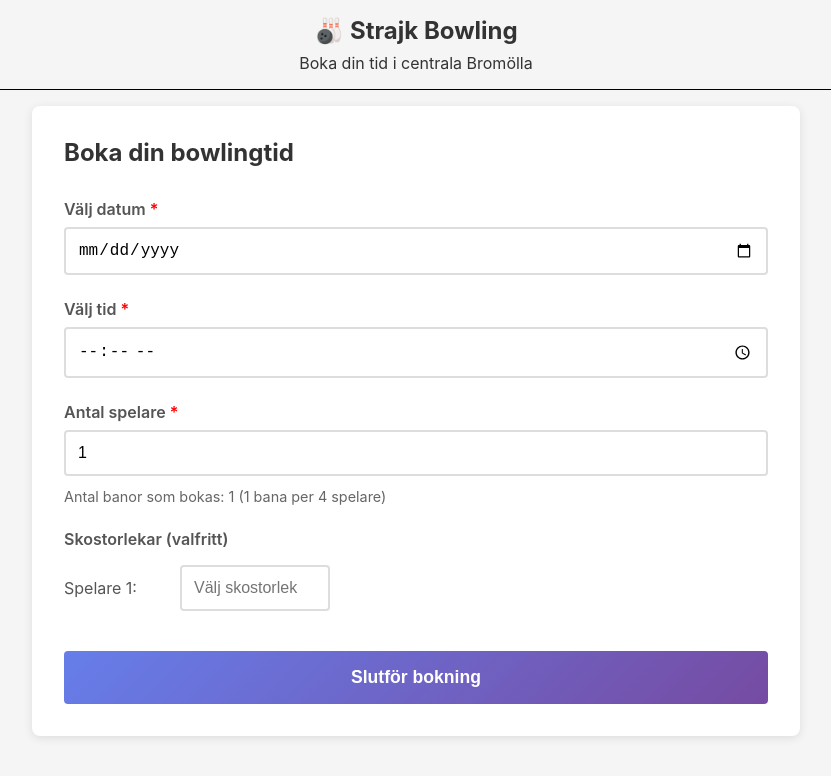
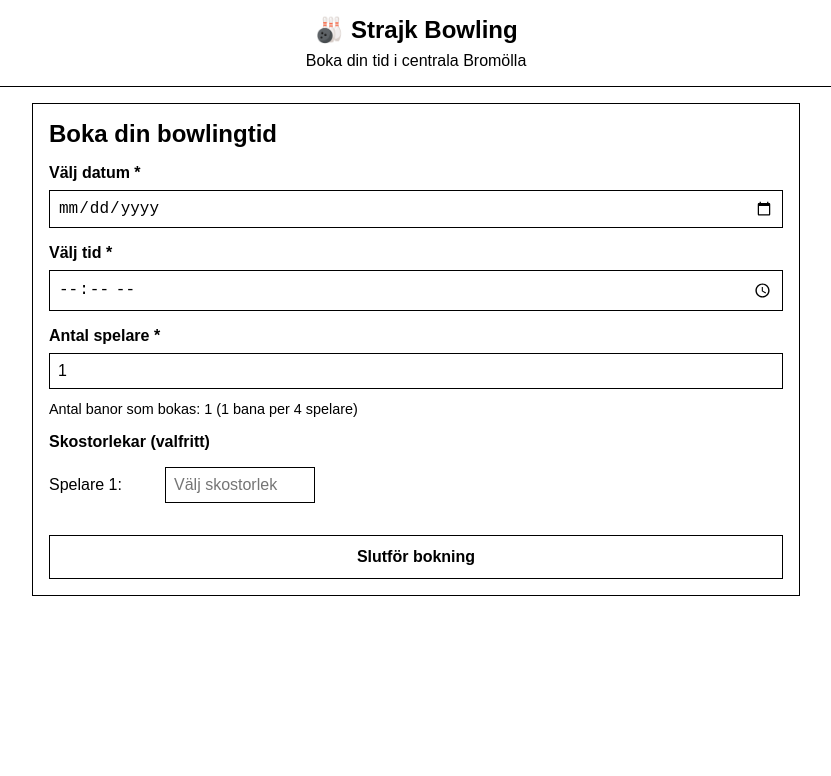
Before and after one commit to Axile24/Strajk-bowling-mountFuji, a React (Vite) app in the folder frontend/: page / in a window 1280 px wide. Shown: the top 776 px of the page, without its empty margins (224-1055 px from the left). Built offline with nearby package versions, Linux system fonts and the light colour scheme.

Commit message:
Uppdatera alla CSS-filer till basic HTML-styling (svart/vit, inga färger)

```diff
--- a/frontend/src/index.css
+++ b/frontend/src/index.css
@@ -5,16 +5,11 @@
 }
 
 body {
-  font-family: -apple-system, BlinkMacSystemFont, 'Segoe UI', 'Roboto', 'Oxygen',
-    'Ubuntu', 'Cantarell', 'Fira Sans', 'Droid Sans', 'Helvetica Neue',
-    sans-serif;
-  -webkit-font-smoothing: antialiased;
-  -moz-osx-font-smoothing: grayscale;
-  background-color: #f5f5f5;
-  color: #333;
+  font-family: Arial, sans-serif;
+  background-color: #fff;
+  color: #000;
 }
 
 code {
-  font-family: source-code-pro, Menlo, Monaco, Consolas, 'Courier New',
-    monospace;
+  font-family: monospace;
 }
--- a/frontend/src/pages/BookingPage.css
+++ b/frontend/src/pages/BookingPage.css
@@ -1,19 +1,16 @@
 .booking-page {
-  background: white;
-  padding: 2rem;
-  border-radius: 8px;
-  box-shadow: 0 2px 10px rgba(0, 0, 0, 0.1);
+  padding: 1rem;
+  border: 1px solid #000;
 }
 
 .booking-page h2 {
-  margin-bottom: 2rem;
-  color: #333;
+  margin-bottom: 1rem;
 }
 
 .booking-form {
   display: flex;
   flex-direction: column;
-  gap: 1.5rem;
+  gap: 1rem;
 }
 
 .form-group {
@@ -23,32 +20,27 @@
 }
 
 .form-group label {
-  font-weight: 600;
-  color: #555;
+  font-weight: bold;
 }
 
 .required {
-  color: red;
+  color: #000;
 }
 
 .form-group input[type="date"],
 .form-group input[type="time"],
 .form-group input[type="number"] {
-  padding: 0.75rem;
-  border: 2px solid #ddd;
-  border-radius: 4px;
+  padding: 0.5rem;
+  border: 1px solid #000;
   font-size: 1rem;
-  transition: border-color 0.3s;
 }
 
 .form-group input:focus {
-  outline: none;
-  border-color: #667eea;
+  outline: 1px solid #000;
 }
 
 .help-text {
   font-size: 0.9rem;
-  color: #666;
   margin-top: 0.25rem;
 }
 
@@ -76,10 +68,9 @@
 }
 
 .remove-button {
-  background: #ff4444;
-  color: white;
-  border: none;
-  border-radius: 4px;
+  background: #fff;
+  color: #000;
+  border: 1px solid #000;
   width: 32px;
   height: 32px;
   cursor: pointer;
@@ -87,32 +78,28 @@
   display: flex;
   align-items: center;
   justify-content: center;
-  transition: background 0.3s;
 }
 
 .remove-button:hover {
-  background: #cc0000;
+  background: #f0f0f0;
 }
 
 .submit-button {
-  background: linear-gradient(135deg, #667eea 0%, #764ba2 100%);
-  color: white;
-  border: none;
-  padding: 1rem 2rem;
-  font-size: 1.1rem;
-  font-weight: 600;
-  border-radius: 4px;
+  background: #fff;
+  color: #000;
+  border: 1px solid #000;
+  padding: 0.75rem 1.5rem;
+  font-size: 1rem;
+  font-weight: bold;
   cursor: pointer;
-  transition: transform 0.2s, box-shadow 0.2s;
   margin-top: 1rem;
 }
 
 .submit-button:hover:not(:disabled) {
-  transform: translateY(-2px);
-  box-shadow: 0 4px 12px rgba(102, 126, 234, 0.4);
+  background: #f0f0f0;
 }
 
 .submit-button:disabled {
-  opacity: 0.6;
+  opacity: 0.5;
   cursor: not-allowed;
 }
--- a/frontend/src/pages/ConfirmationPage.css
+++ b/frontend/src/pages/ConfirmationPage.css
@@ -1,18 +1,15 @@
 .confirmation-page {
-  background: white;
-  padding: 2rem;
-  border-radius: 8px;
-  box-shadow: 0 2px 10px rgba(0, 0, 0, 0.1);
+  padding: 1rem;
+  border: 1px solid #000;
 }
 
 .no-booking {
   text-align: center;
-  padding: 3rem;
+  padding: 2rem;
 }
 
 .no-booking p {
   font-size: 1.5rem;
-  color: #666;
   margin-bottom: 2rem;
 }
 
@@ -23,44 +20,37 @@
 
 .confirmation-card h2 {
   text-align: center;
-  color: #667eea;
   margin-bottom: 2rem;
-  font-size: 2rem;
+  font-size: 1.5rem;
 }
 
 .booking-info {
   display: flex;
   flex-direction: column;
-  gap: 2rem;
+  gap: 1.5rem;
 }
 
 .info-section {
-  padding: 1.5rem;
-  background: #f9f9f9;
-  border-radius: 8px;
-  border-left: 4px solid #667eea;
+  padding: 1rem;
+  border: 1px solid #000;
 }
 
 .info-section h3 {
   margin-bottom: 1rem;
-  color: #333;
-  font-size: 1.3rem;
+  font-size: 1.2rem;
 }
 
 .booking-number {
-  font-size: 2rem;
+  font-size: 1.5rem;
   font-weight: bold;
-  color: #667eea;
   text-align: center;
   padding: 1rem;
-  background: white;
-  border-radius: 4px;
+  border: 1px solid #000;
   letter-spacing: 2px;
 }
 
 .info-section p {
   margin: 0.5rem 0;
-  color: #555;
 }
 
 .shoe-list {
@@ -70,9 +60,8 @@
 
 .shoe-list li {
   padding: 0.5rem;
-  background: white;
+  border: 1px solid #000;
   margin: 0.5rem 0;
-  border-radius: 4px;
 }
 
 .cost-breakdown {
@@ -83,35 +72,33 @@
   display: flex;
   justify-content: space-between;
   padding: 0.5rem 0;
-  border-bottom: 1px solid #ddd;
+  border-bottom: 1px solid #000;
 }
 
 .total-cost {
   margin-top: 1rem;
   padding-top: 1rem;
-  border-top: 2px solid #667eea;
+  border-top: 2px solid #000;
 }
 
 .total-cost p {
-  font-size: 1.5rem;
+  font-size: 1.3rem;
   text-align: center;
-  color: #667eea;
+  font-weight: bold;
 }
 
 .back-button {
-  background: #667eea;
-  color: white;
-  border: none;
-  padding: 1rem 2rem;
+  background: #fff;
+  color: #000;
+  border: 1px solid #000;
+  padding: 0.75rem 1.5rem;
   font-size: 1rem;
-  font-weight: 600;
-  border-radius: 4px;
+  font-weight: bold;
   cursor: pointer;
   margin-top: 2rem;
   width: 100%;
-  transition: background 0.3s;
 }
 
 .back-button:hover {
-  background: #5568d3;
+  background: #f0f0f0;
 }
```
